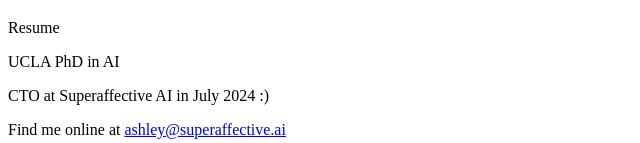
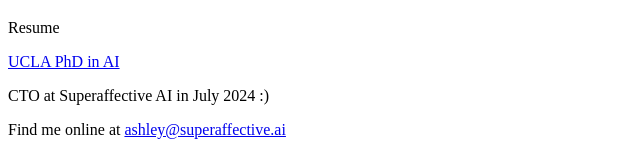
Before and after one commit to joshagilend/superaffectiveai, a plain HTML site: page ashley/index.html in a window 1280 px wide. Shown: the part 369-512 px from the top of the page, without its empty margins (0-640 px from the left). Drawn offline with Linux system fonts and the light colour scheme.

Commit message:
Update index.html

```diff
--- a/ashley/index.html
+++ b/ashley/index.html
@@ -6,7 +6,7 @@
 
     <p>Resume</p>
 
-    <p>UCLA PhD in AI</p>
+    <p><a href="https://scholar.google.com/citations?user=rTpCJm8AAAAJ&hl=en">UCLA PhD in AI</a></p>
 
     <p>CTO at Superaffective AI in July 2024 :)</p>
 
```
